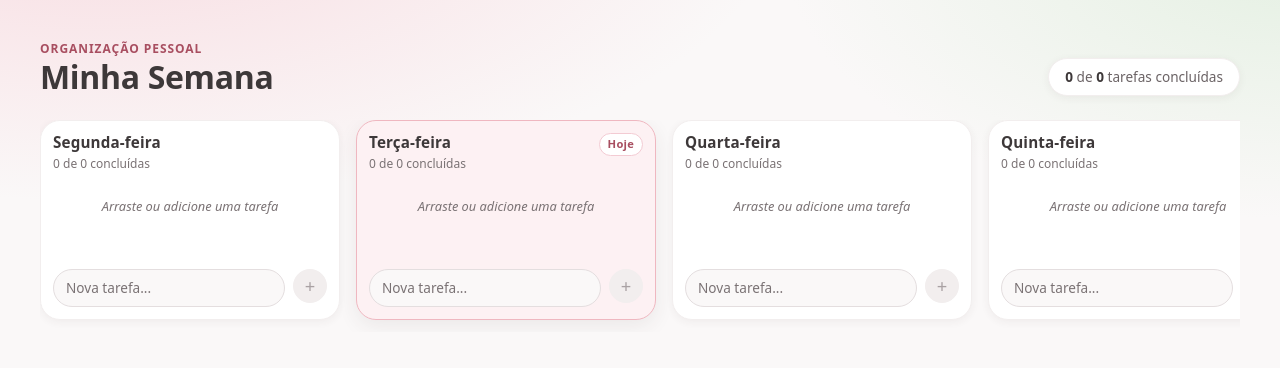
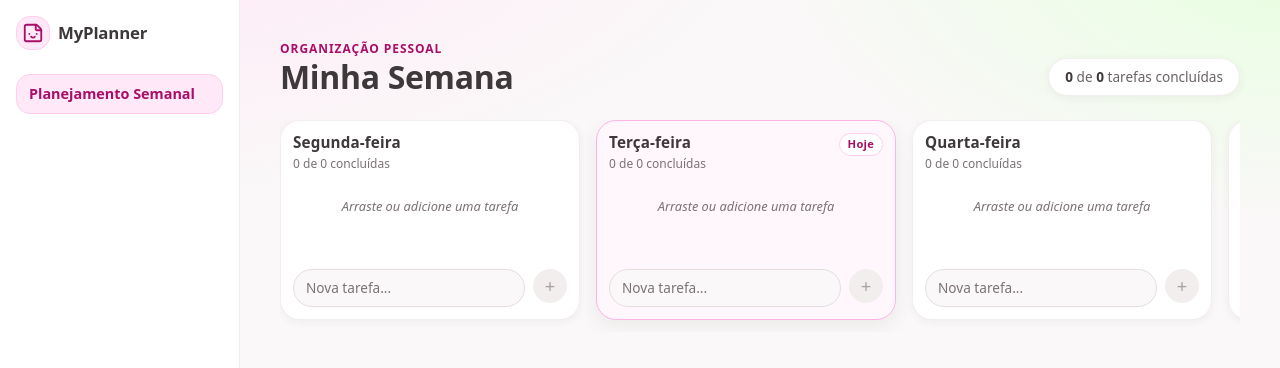
Before and after one commit to CatarinaGimenes/organizacao-pessoal, a React (Vite) app: page / in a window 1280 px wide. Shown: the top 368 px of the page. Built offline with nearby package versions, Linux system fonts and the light colour scheme.

Commit message:
Adicionando Sidebar

```diff
--- a/index.html
+++ b/index.html
@@ -7,7 +7,7 @@
       name="description"
       content="Board semanal para organizar suas tarefas de segunda a domingo."
     />
-    <meta name="theme-color" content="#fdf1f3" />
+    <meta name="theme-color" content="#fff7fc" />
     <title>Minha Semana — Organização Pessoal</title>
   </head>
   <body>
--- a/package.json
+++ b/package.json
@@ -11,6 +11,7 @@
     "preview": "vite preview"
   },
   "dependencies": {
+    "lucide-react": "^1.70.0",
     "react": "^19.3.1",
     "react-dom": "^19.3.1"
   },
--- a/src/App.jsx
+++ b/src/App.jsx
@@ -1,9 +1,15 @@
+import { useCallback, useState } from 'react'
+import { Menu, X } from 'lucide-react'
 import styles from './App.module.css'
+import Sidebar from './components/Sidebar/Sidebar.jsx'
 import WeekBoard from './components/WeekBoard/WeekBoard.jsx'
 import { useBoard } from './hooks/useBoard.js'
 
 function App() {
   const { board, addTask, toggleTask, removeTask, moveTask } = useBoard()
+  const [menuOpen, setMenuOpen] = useState(false)
+
+  const closeMenu = useCallback(() => setMenuOpen(false), [])
 
   const total = board.reduce((count, day) => count + day.tasks.length, 0)
   const done = board.reduce(
@@ -13,6 +19,23 @@ function App() {
 
   return (
     <div className={styles.app}>
+      {/* Topbar mobile: botão hambúrguer (escondido em ≥768px) --------------- */}
+      <div className={styles.topbar}>
+        <button
+          type="button"
+          className={styles.menuButton}
+          aria-expanded={menuOpen}
+          aria-controls="sidebar-menu"
+          aria-label={menuOpen ? 'Fechar menu' : 'Abrir menu'}
+          onClick={() => setMenuOpen((open) => !open)}
+        >
+          {menuOpen ? <X size={20} /> : <Menu size={20} />}
+        </button>
+      </div>
+
+      <Sidebar open={menuOpen} onClose={closeMenu} />
+
+      <main className={styles.main}>
         <div className={styles.content}>
           <header className={styles.header}>
             <div>
@@ -34,6 +57,7 @@ function App() {
             onMove={moveTask}
           />
         </div>
+      </main>
     </div>
   )
 }
--- a/src/App.module.css
+++ b/src/App.module.css
@@ -1,6 +1,7 @@
 .app {
   min-height: 100vh;
-  padding: clamp(20px, 4vw, 40px);
+  display: flex;
+  flex-direction: column;
   background:
     radial-gradient(
       1100px 480px at 8% -12%,
@@ -15,9 +16,60 @@
     var(--color-neutral-50);
 }
 
+/* Topbar mobile ------------------------------------------------------------ */
+.topbar {
+  position: sticky;
+  top: 0;
+  z-index: 20;
+  display: flex;
+  align-items: center;
+  padding: var(--space-3) var(--space-4);
+  background-color: var(--color-neutral-0);
+  border-bottom: 1px solid var(--color-neutral-100);
+}
+
+.menuButton {
+  display: grid;
+  place-content: center;
+  width: 40px;
+  height: 40px;
+  padding: 0;
+  color: var(--color-neutral-600);
+  background-color: var(--color-neutral-0);
+  border: 1px solid var(--color-neutral-200);
+  border-radius: var(--radius-md);
+  transition:
+    color var(--transition-fast),
+    border-color var(--transition-fast);
+}
+
+.menuButton:hover {
+  color: var(--color-rose-700);
+  border-color: var(--color-rose-200);
+}
+
+/* Conteúdo principal (o padding mora aqui para a sidebar ocupar a coluna) - */
+.main {
+  flex: 1;
+  min-width: 0;
+  padding: clamp(20px, 4vw, 40px);
+}
+
 .content {
   max-width: 1600px;
   margin-inline: auto;
+}
+
+/* Desktop (≥768px): sidebar fixa à esquerda -------------------------------- */
+@media (min-width: 768px) {
+  .app {
+    display: grid;
+    grid-template-columns: 240px minmax(0, 1fr);
+  }
+
+  .topbar {
+    display: none;
+  }
 }
 
 /* Cabeçalho ------------------------------------------------------------- */
--- /dev/null
+++ b/src/components/Sidebar/Sidebar.jsx
@@ -0,0 +1,65 @@
+import { useEffect } from 'react'
+import { Sticker, X } from 'lucide-react'
+import styles from './Sidebar.module.css'
+
+/**
+ * Sidebar com a marca "MyPlanner" e a navegação.
+ * Em telas abaixo de 768px vira drawer sobreposto, controlado pelas props
+ * `open`/`onClose` (o botão hambúrguer fica na topbar do App).
+ */
+function Sidebar({ open, onClose }) {
+  // Fecha o drawer com a tecla ESC — só roda no cliente, seguro para SSR
+  useEffect(() => {
+    if (!open) return undefined
+
+    const onKeyDown = (event) => {
+      if (event.key === 'Escape') onClose()
+    }
+    document.addEventListener('keydown', onKeyDown)
+    return () => document.removeEventListener('keydown', onKeyDown)
+  }, [open, onClose])
+
+  return (
+    <>
+      {/* Fundo escurecido do drawer (apenas mobile) */}
+      <div
+        className={styles.backdrop}
+        data-visible={open ? 'true' : 'false'}
+        aria-hidden="true"
+        onClick={onClose}
+      />
+
+      <aside
+        id="sidebar-menu"
+        className={styles.sidebar}
+        data-open={open ? 'true' : 'false'}
+        aria-label="Menu principal"
+      >
+        {/* Marca ---------------------------------------------------------------- */}
+        <div className={styles.brand}>
+          <span className={styles.logo} aria-hidden="true">
+            <Sticker size={22} />
+          </span>
+          <span className={styles.brandName}>MyPlanner</span>
+          <button
+            type="button"
+            className={styles.close}
+            aria-label="Fechar menu"
+            onClick={onClose}
+          >
+            <X size={20} />
+          </button>
+        </div>
+
+        {/* Navegação ------------------------------------------------------------ */}
+        <nav className={styles.nav} aria-label="Navegação principal">
+          <a href="/" aria-current="page" onClick={onClose}>
+            Planejamento Semanal
+          </a>
+        </nav>
+      </aside>
+    </>
+  )
+}
+
+export default Sidebar
--- /dev/null
+++ b/src/components/Sidebar/Sidebar.module.css
@@ -0,0 +1,144 @@
+/* ==========================================================================
+   Sidebar: marca + navegação
+   Mobile-first: abaixo de 768px é um drawer sobreposto; acima, coluna fixa.
+   ========================================================================== */
+
+/* Fundo escurecido do drawer (mobile) ------------------------------------- */
+.backdrop {
+  position: fixed;
+  inset: 0;
+  z-index: 30;
+  background-color: rgba(61, 56, 57, 0.35);
+  opacity: 0;
+  pointer-events: none;
+  transition: opacity var(--transition-fast);
+}
+
+.backdrop[data-visible='true'] {
+  opacity: 1;
+  pointer-events: auto;
+}
+
+/* Painel ------------------------------------------------------------------- */
+.sidebar {
+  position: fixed;
+  inset-block: 0;
+  left: 0;
+  z-index: 40;
+  display: flex;
+  flex-direction: column;
+  gap: var(--space-5);
+  width: min(82vw, 300px);
+  padding: var(--space-4);
+  background-color: var(--color-neutral-0);
+  border-right: 1px solid var(--color-neutral-100);
+  box-shadow: var(--shadow-card);
+  transform: translateX(-100%);
+  transition: transform var(--transition-fast);
+}
+
+.sidebar[data-open='true'] {
+  transform: none;
+}
+
+/* Marca -------------------------------------------------------------------- */
+.brand {
+  display: flex;
+  align-items: center;
+  gap: var(--space-2);
+}
+
+.logo {
+  display: grid;
+  place-content: center;
+  flex: 0 0 auto;
+  width: 34px;
+  height: 34px;
+  color: var(--color-rose-700);
+  background-color: var(--color-rose-100);
+  border: 1px solid var(--color-rose-200);
+  border-radius: var(--radius-md);
+}
+
+.brandName {
+  font-size: 1.05rem;
+  font-weight: 600;
+  letter-spacing: -0.01em;
+  color: var(--color-neutral-900);
+}
+
+.close {
+  display: grid;
+  place-content: center;
+  width: 32px;
+  height: 32px;
+  margin-left: auto;
+  padding: 0;
+  color: var(--color-neutral-500);
+  background: transparent;
+  border: 1px solid transparent;
+  border-radius: var(--radius-md);
+  transition:
+    color var(--transition-fast),
+    border-color var(--transition-fast);
+}
+
+.close:hover {
+  color: var(--color-rose-700);
+  border-color: var(--color-rose-200);
+}
+
+/* Navegação ---------------------------------------------------------------- */
+.nav {
+  display: flex;
+  flex-direction: column;
+  gap: var(--space-1);
+}
+
+.nav a {
+  padding: var(--space-2) var(--space-3);
+  font-size: 0.9rem;
+  font-weight: 500;
+  color: var(--color-neutral-600);
+  text-decoration: none;
+  border: 1px solid transparent;
+  border-radius: var(--radius-md);
+  transition:
+    color var(--transition-fast),
+    background-color var(--transition-fast),
+    border-color var(--transition-fast);
+}
+
+.nav a:hover {
+  color: var(--color-rose-700);
+  background-color: var(--color-rose-50);
+}
+
+.nav a[aria-current='page'] {
+  font-weight: 600;
+  color: var(--color-rose-700);
+  background-color: var(--color-rose-100);
+  border-color: var(--color-rose-200);
+}
+
+/* Desktop (≥768px): sidebar fixa, sem drawer ------------------------------- */
+@media (min-width: 768px) {
+  .backdrop {
+    display: none;
+  }
+
+  .sidebar {
+    position: sticky;
+    top: 0;
+    left: auto;
+    inset-block: auto;
+    width: auto;
+    height: 100vh;
+    transform: none;
+    box-shadow: none;
+  }
+
+  .close {
+    display: none;
+  }
+}
--- a/src/index.css
+++ b/src/index.css
@@ -1,24 +1,32 @@
 /* ==========================================================================
    Design tokens globais + reset
-   Paleta: rosa pastel + verde pastel + branco + neutros
+   Paleta: rosa pastel + verde pastel + amarelo (reserva) + branco + neutros
    ========================================================================== */
 
 :root {
-  /* Rosa pastel */
-  --color-rose-50: #fdf1f3;
-  --color-rose-100: #f8dce1;
-  --color-rose-200: #f3cbd3;
-  --color-rose-300: #efb7c0;
-  --color-rose-400: #e29aa7;
-  --color-rose-700: #a84e60;
+  /* Rosa pastel (base #ffcfed) — interação e destaque */
+  --color-rose-50: #fff7fc;
+  --color-rose-100: #ffe8f7;
+  --color-rose-200: #ffcfed;
+  --color-rose-300: #ffb2e4;
+  --color-rose-400: #ff47b2;
+  --color-rose-700: #a80e68;
 
-  /* Verde pastel */
-  --color-green-50: #f1f7f0;
-  --color-green-100: #e4f0e2;
-  --color-green-200: #cfe5cc;
-  --color-green-300: #b9d8b4;
-  --color-green-600: #5f8a5a;
-  --color-green-700: #4e7a49;
+  /* Verde pastel (base #d4ffcb) — conclusão e detalhes */
+  --color-green-50: #f4fff2;
+  --color-green-100: #e6ffdf;
+  --color-green-200: #d4ffcb;
+  --color-green-300: #b6ffa6;
+  --color-green-600: #35a31f;
+  --color-green-700: #257b14;
+
+  /* Amarelo pastel (base #fffdc1) — reserva, sem uso na UI ainda */
+  --color-yellow-50: #fffff5;
+  --color-yellow-100: #fffee5;
+  --color-yellow-200: #fffdc1;
+  --color-yellow-300: #fffca3;
+  --color-yellow-600: #b8b41f;
+  --color-yellow-700: #8f8b12;
 
   /* Neutros */
   --color-neutral-0: #ffffff;
```
Also changed, not shown: 1 other file (tests, documents, lock files or other folders). Lines whose indentation alone changed are shown as unchanged.
